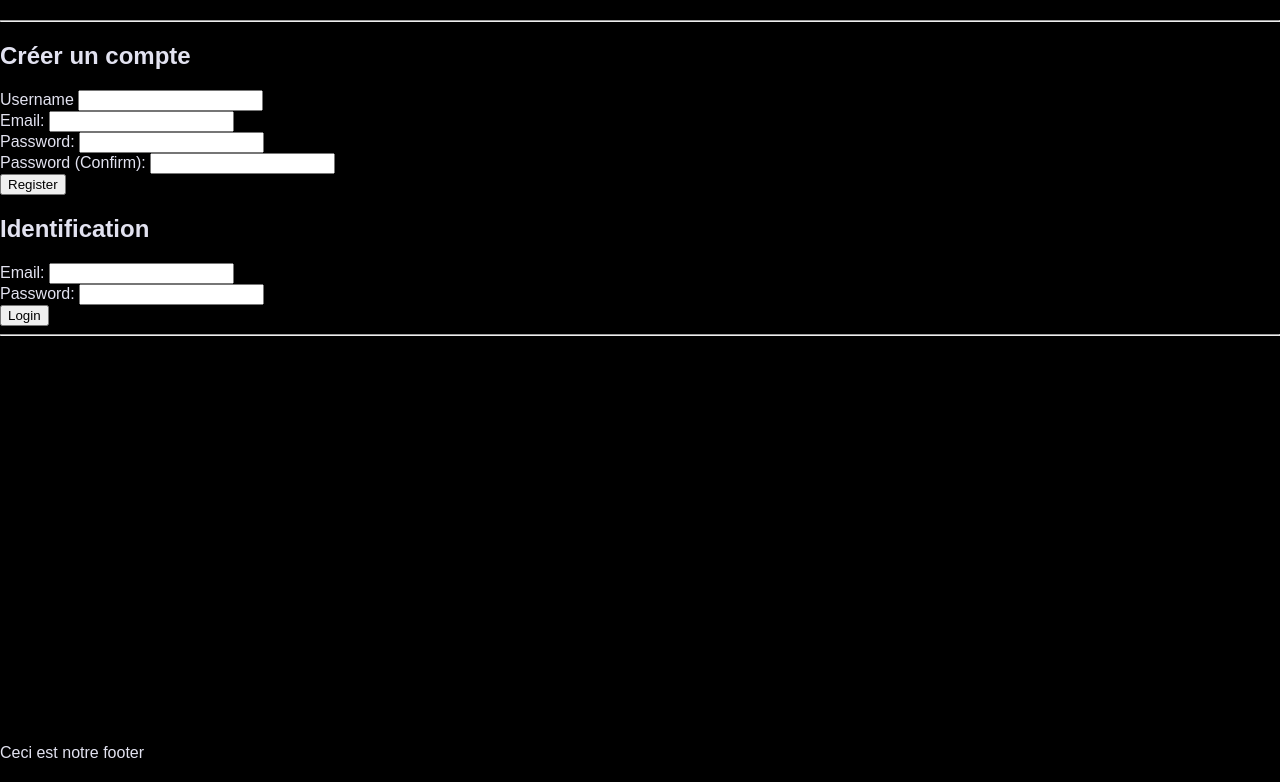
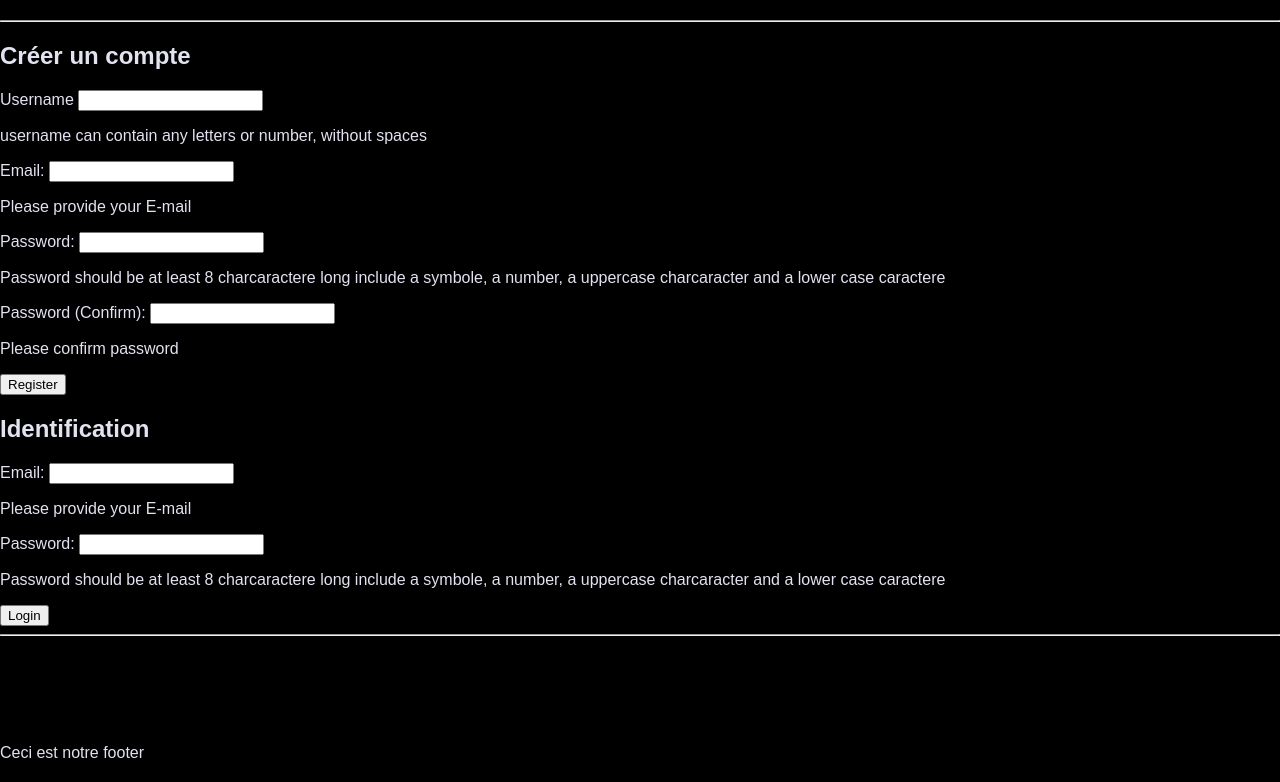
Before and after one commit to aket0/ECF-MVC, a PHP site: page /login in a window 1280 px wide. Shown: the part 18-800 px from the top of the page. Run offline with PHP 8.4, Linux system fonts and the light colour scheme.

Commit message:
add Required message for each input

```diff
--- a/view/login.html.twig
+++ b/view/login.html.twig
@@ -6,18 +6,24 @@
                     <div class="mb-3">
                         <label for="username" class="form-label">Username</label>
                         <input type="text" class="form-control" id="username" name="username" required>
+                        <p id="require">username can contain any letters or number, without spaces</p>
                     </div>
                      <div class="mb-3">
                         <label for="email" class="form-label">Email:</label>
                         <input type="email" class="form-control" id="email" name="email" required>
+                        <p id="require">Please provide your E-mail</p>
                     </div>
                     <div class="mb-3">
                         <label for="password" class="form-label">Password:</label>
                         <input type="password" class="form-control" id="password" name="password" required>
+                        <p id="require">Password should be at least 8 charcaractere long include a symbole, a number, a uppercase charcaracter and a lower case caractere </p>
+
                     </div>
                      <div class="mb-3">
                         <label for="confirme-password" class="form-label">Password (Confirm):</label>
                         <input type="password" class="form-control" id="password" name="confirme-password" required>
+                        <p id="require">Please confirm password</p>
+
                     </div>
                     <button type="submit" class="btn btn-primary">Register</button>
                 </form>
@@ -28,10 +34,14 @@
                     <div class="mb-3">
                         <label for="new_email" class="form-label">Email:</label>
                         <input type="email" class="form-control" id="new_email" name="new_email" required>
+                        <p id="require">Please provide your E-mail</p>
+
                     </div>
                     <div class="mb-3">
                         <label for="password" class="form-label">Password:</label>
-                        <input type="password" class="form-control" id="new_password" name="new_password" required>
+                        <input type="password" class="form-control" id="password" name="password" required>
+                        <p id="require">Password should be at least 8 charcaractere long include a symbole, a number, a uppercase charcaracter and a lower case caractere </p>
+
                     </div>
                     <button type="submit" class="btn btn-primary">Login</button>
                 </form>
```
